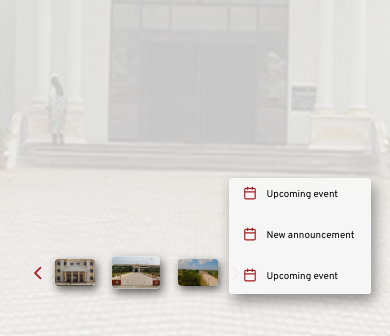
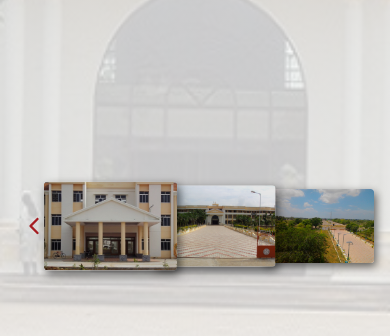
Before and after one commit to Infinite-Loop-Club/aubit-base, a plain HTML site: page index.html in a window 390 px wide. Shown: the part 508-844 px from the top of the page. Drawn offline with nearby package versions, Linux system fonts and the light colour scheme; files that its build step writes are made by us from their sources.

Commit message:
added media queries for hero

```diff
--- a/index.html
+++ b/index.html
@@ -60,13 +60,13 @@
         </svg>
 
         <div class="gallery__showcase">
-          <div class="gallery__image">
+          <div class="gallery__image gallery__image--1">
             <img src="images/slide-1.png" alt="slide-1">
           </div>
-          <div class="gallery__image">
+          <div class="gallery__image gallery__image--2">
             <img src="images/slide-2.png" alt="slide-2">
           </div>
-          <div class="gallery__image">
+          <div class="gallery__image gallery__image--3">
             <img src="images/slide-3.png" alt="slide-3">
           </div>
         </div>
--- a/sass/components/_flash.scss
+++ b/sass/components/_flash.scss
@@ -1,12 +1,17 @@
 .flash {
   position: absolute;
-  bottom: 5%;
+  bottom: -5%;
   right: 5%;
   border-radius: .5rem;
   background-color: rgba($color-gray-1, .95);
-  box-shadow: .5rem 1rem 2rem rgba($color-black, .4);
+  box-shadow: .5rem .8rem 3rem rgba($color-black, .4);
 
   overflow: hidden;
+
+  @include respond(tab-port) {
+    width: 90%;
+    box-shadow: .5rem .5rem 2rem rgba($color-black, .2);
+  }
 
   &__list {
     list-style: none;
@@ -22,10 +27,6 @@
     color: inherit;
     display: block;
     padding: 1.2rem 2rem;
-
-    &:not(:last-child) {
-      margin-bottom: 1rem;
-    }
 
     &:hover {
       background-color: $color-white;
--- a/sass/components/_gallery.scss
+++ b/sass/components/_gallery.scss
@@ -6,20 +6,34 @@
   align-items: center;
   max-width: 60%;
 
+  @include respond(tab-port) {
+    top: 50%;
+    max-width: 100%;
+  }
+
   &__showcase {
     width: 90%;
     display: flex;
     align-items: center;
+    position: relative;
   }
 
   &__nav {
     height: 4rem;
     width: 4rem;
-    margin: 1rem;
     fill: $color-primary-light;
 
     &--left {
       transform: rotate(180deg);
+      margin-right: 1rem;
+    }
+
+    &--right {
+      margin-left: 1rem;
+
+      @include respond(tab-port) {
+        display: none;
+      }
     }
   }
 
@@ -30,12 +44,44 @@
     box-shadow: 2px .5rem 1.2rem rgba($color-black, 0.6);
     transition: transform .3s;
 
+    &--1 {
+      z-index: 100;
+
+      @include respond(tab-port) {
+        transform: scale(1.2);
+      }
+    }
+
+    &--2 {
+      z-index: 50;
+
+      @include respond(tab-port) {
+        transform: scale(1.1);
+      }
+    }
+
+    &--3 {
+      z-index: 25;
+
+      @include respond(tab-port) {
+        transform: scale(1);
+      }
+    }
+
     &:not(:last-child) {
       margin-right: 3rem;
+
+      @include respond(tab-port) {
+        margin-right: -1rem;
+      }
     }
 
     &:nth-child(even) {
       transform: scale(1.2);
+
+      @include respond(tab-port) {
+        transform: scale(1.1);
+      }
     }
 
     &>img {
--- a/sass/layouts/_hero.scss
+++ b/sass/layouts/_hero.scss
@@ -1,7 +1,12 @@
 .hero {
   height: 100vh;
 
-  background-image: linear-gradient(rgba($color-gray-1, 0.8), rgba($color-gray-1, 0.8)), url('../images/hero.png');
+  @include respond(tab-port) {
+    height: 120vh;
+  }
+
+  background-image: linear-gradient(rgba($color-gray-1, 0.8), rgba($color-gray-1, 0.8)),
+  url('../images/hero.png');
   background-size: cover;
   background-position: top;
   position: relative;
@@ -14,5 +19,9 @@
     position: absolute;
     top: 50%;
     transform: translateY(-50%);
+
+    @include respond(tab-port) {
+      top: 40%;
+    }
   }
 }
```
